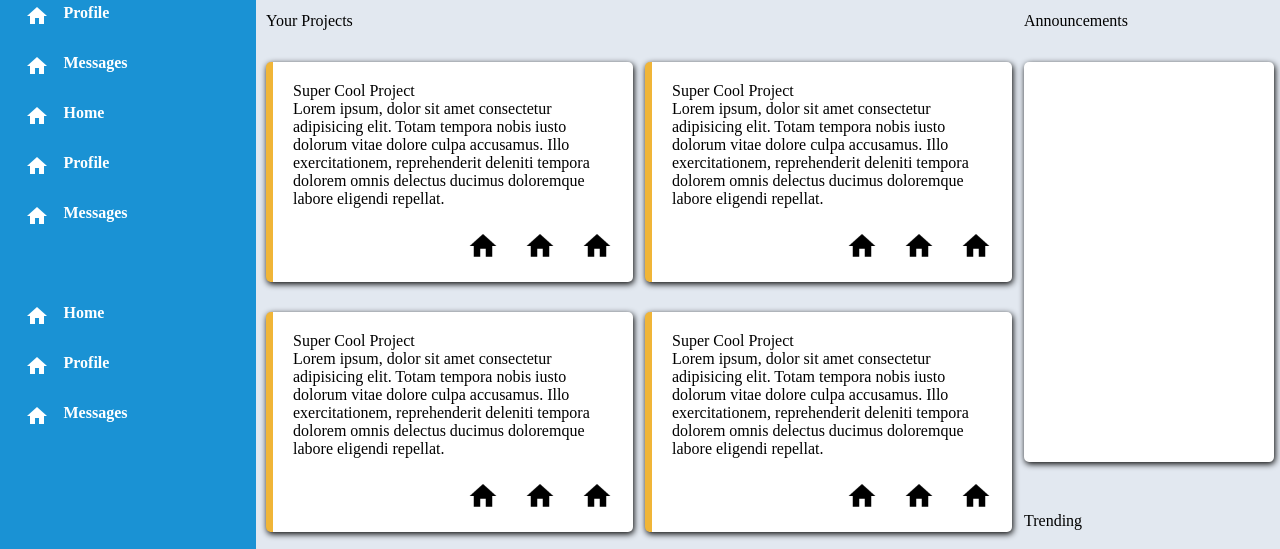
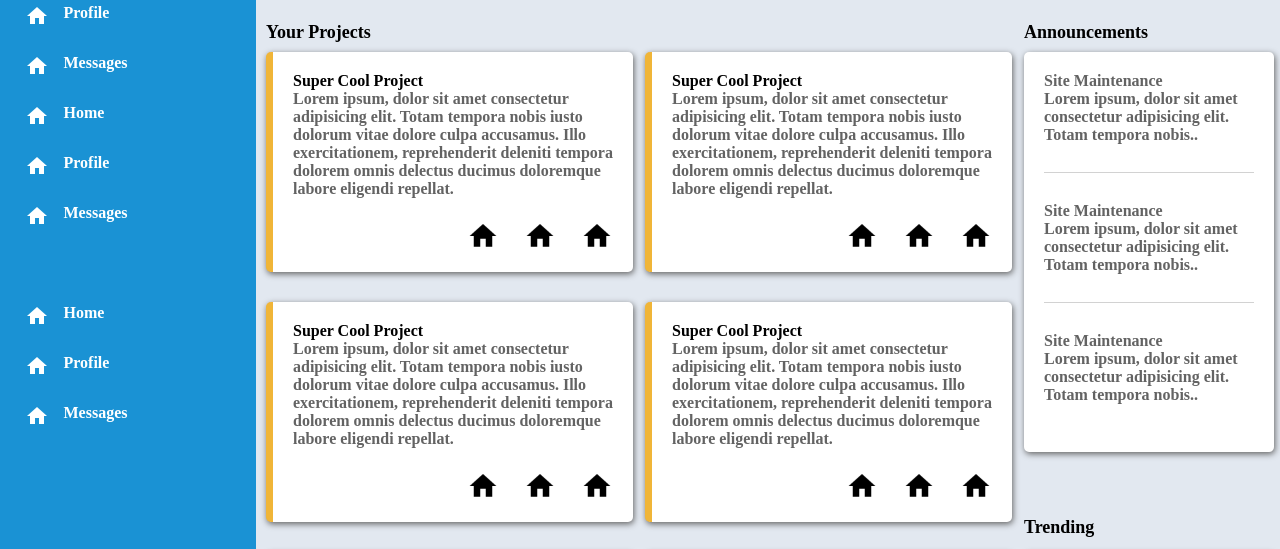
Before and after one commit to bilytskyi/dashboard, a plain HTML site: page index.html in a window 1280 px wide. Shown: the part 171-720 px from the top of the page. Drawn offline with Linux system fonts and the light colour scheme.

Commit message:
basic design done

```diff
--- a/index.html
+++ b/index.html
@@ -164,7 +164,20 @@
             <div class="side-info">
                 <p class="title">Announcements</p>
                 <div class="side-box">
-
+                    <div class="announcements">
+                        <p>Site Maintenance</p>
+                        <p>Lorem ipsum, dolor sit amet consectetur adipisicing elit. Totam tempora nobis..</p>
+                    </div>
+                    <div class="line"></div>
+                    <div class="announcements">
+                        <p>Site Maintenance</p>
+                        <p>Lorem ipsum, dolor sit amet consectetur adipisicing elit. Totam tempora nobis..</p>
+                    </div>
+                    <div class="line"></div>
+                    <div class="announcements">
+                        <p>Site Maintenance</p>
+                        <p>Lorem ipsum, dolor sit amet consectetur adipisicing elit. Totam tempora nobis..</p>
+                    </div>
                 </div>
                 <p class="title">Trending</p>
                 <div class="side-box">
--- a/styles.css
+++ b/styles.css
@@ -134,7 +134,7 @@ button {
 .main {
     display: grid;
     grid-template-columns: 1fr 1fr;
-    grid-template-rows: 50px repeat(3, 250px);
+    grid-template-rows: 40px repeat(3, 250px);
     grid-column: 1 / 2;
     grid-row-start: 1;
 }
@@ -143,23 +143,42 @@ button {
     background-color: #E2E8F0;
     display: grid;
     grid-template-columns: 3fr 1fr;
+    color: #636363;
+    font-weight: 600;
 }
 
 .side-info {
     grid-column: 2 / 3;
     display: grid;
-    grid-template-rows: 50px 450px 50px 450px;
+    grid-template-rows: 40px 450px 50px 450px;
     padding-top: 15px;
 }
 
 .title {
     grid-column: 1 / 3;
+    color: black;
+    font-size: 18px;
+    align-self: center;
+}
+
+.text-title {
+    color: black;
+    font-size: 16px;
+    font-weight: 600;
 }
 
 .side-box {
     background-color: white;
     border-radius: 5px;
     box-shadow: 1px 2px 6px;
-    height: 400px;
-    width: 250px;
+    height: 360px;
+    width: 210px;
+    padding: 20px;
+
+    display: grid;
 }
+
+.line {
+    border-top: 1px solid;
+    border-color: #D2D2D2;
+}
```
